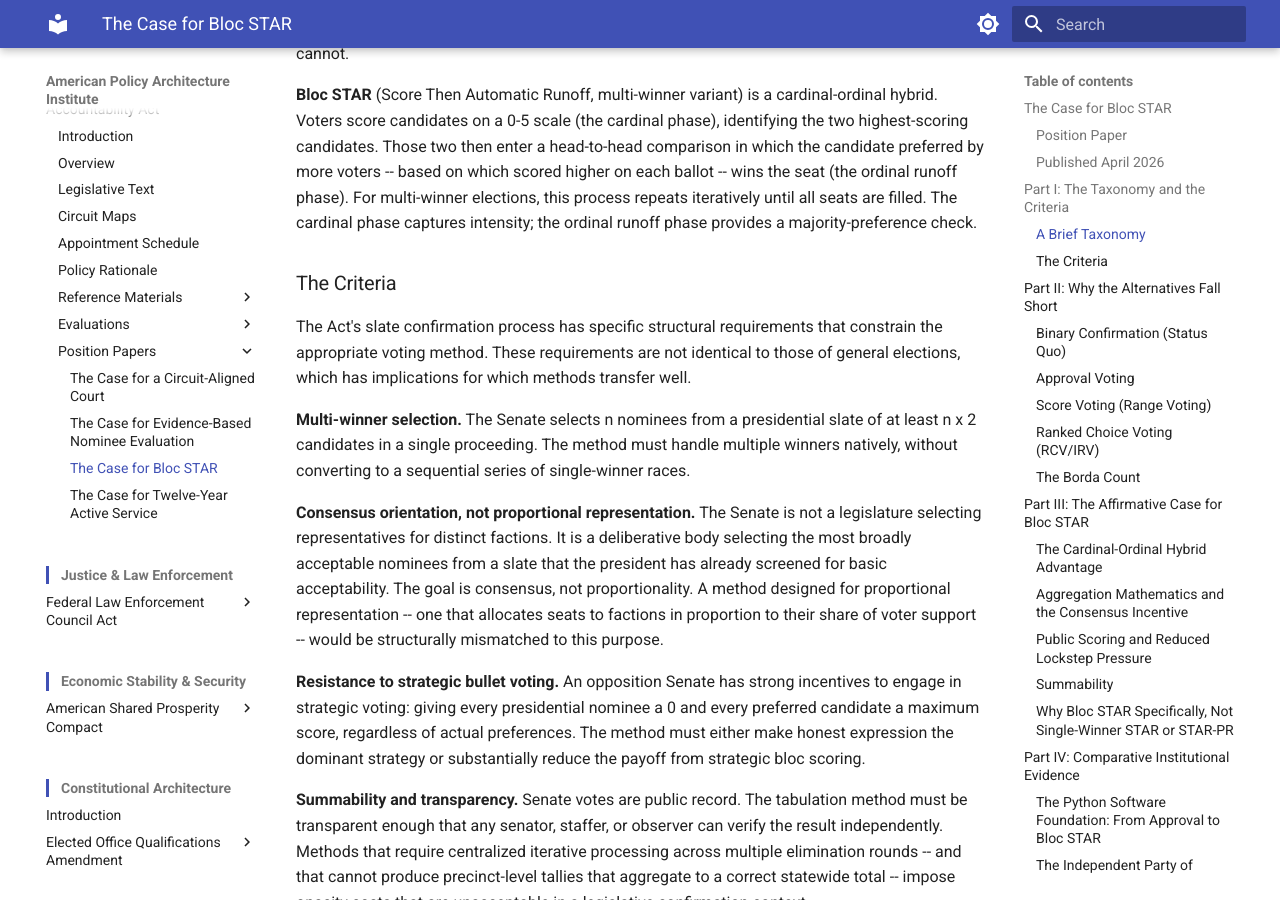
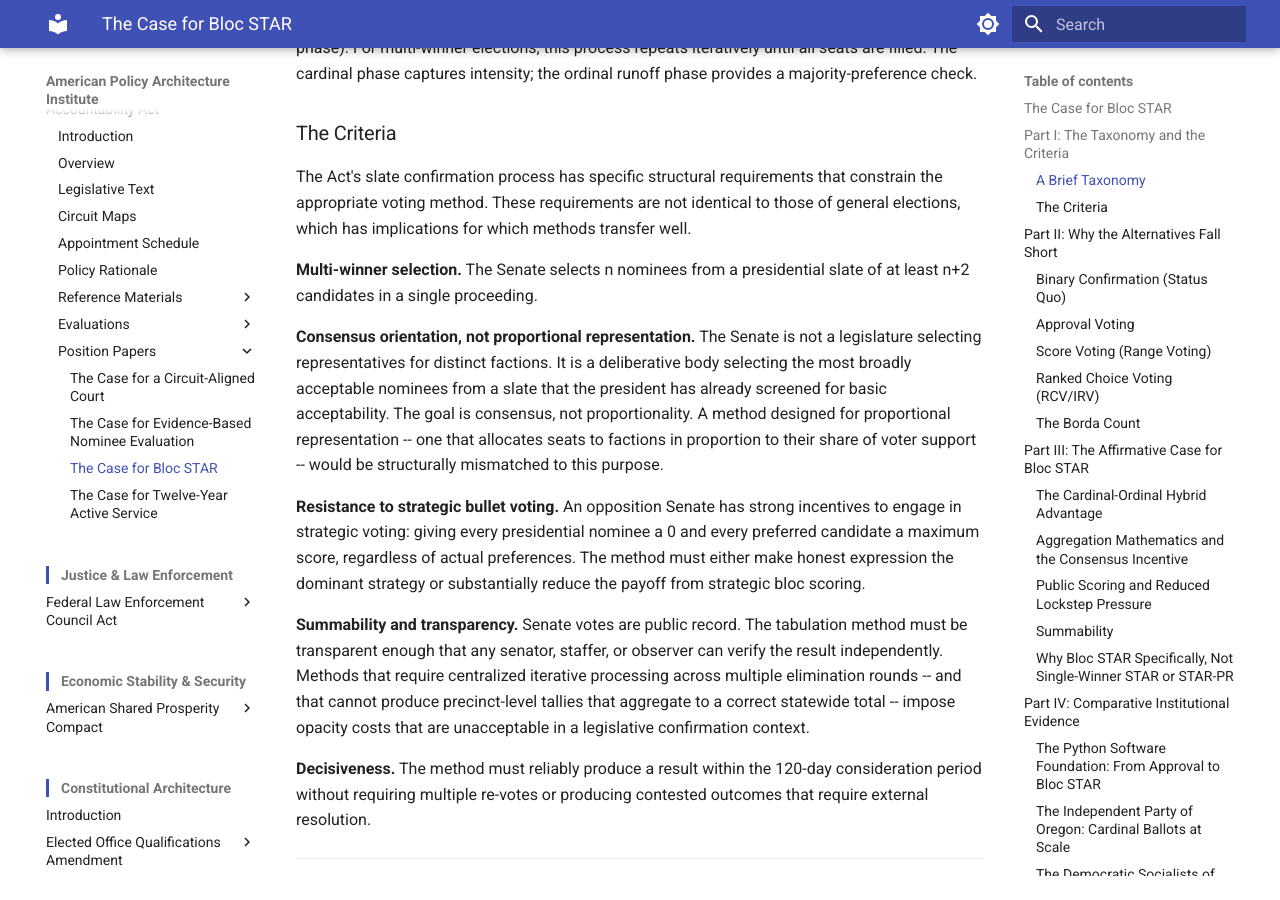
Before and after one commit to albertintech/apai, an MkDocs documentation site: the page built from docs/judiciary/fjbaa/the-case-for-bloc-star.md, in a window 1280 px wide and 900 px high, scrolled down 1445 px. Built offline with MkDocs 1.6.1 and Material for MkDocs 9.7.7, drawn with Linux system fonts in a browser that asks for light colours; some of the changed lines change nothing that is shown; some of the changed text lies outside the part shown.

Commit message:
Update the-case-for-bloc-star.md

```diff
--- a/docs/judiciary/fjbaa/the-case-for-bloc-star.md
+++ b/docs/judiciary/fjbaa/the-case-for-bloc-star.md
@@ -1,12 +1,6 @@
 # Federal Judicial Balance and Accountability Act
 
 ## The Case for Bloc STAR
-
-### Position Paper
-
-### Published April 2026
-
-Based on Rev 2.3 of the Federal Judicial Balance and Accountability Act
 
 ---
 
@@ -34,7 +28,7 @@
 
 The Act's slate confirmation process has specific structural requirements that constrain the appropriate voting method. These requirements are not identical to those of general elections, which has implications for which methods transfer well.
 
-**Multi-winner selection.** The Senate selects n nominees from a presidential slate of at least n x 2 candidates in a single proceeding. The method must handle multiple winners natively, without converting to a sequential series of single-winner races.
+**Multi-winner selection.** The Senate selects n nominees from a presidential slate of at least n+2 candidates in a single proceeding.
 
 **Consensus orientation, not proportional representation.** The Senate is not a legislature selecting representatives for distinct factions. It is a deliberative body selecting the most broadly acceptable nominees from a slate that the president has already screened for basic acceptability. The goal is consensus, not proportionality. A method designed for proportional representation -- one that allocates seats to factions in proportion to their share of voter support -- would be structurally mismatched to this purpose.
 
@@ -217,15 +211,19 @@
 <!--
 ## Revision History
 
-**Revision 1.0** (Current)
+**Revision 2.6** (Current)
+- Alignment review against FJBAA Rev 2.6
+- Updated slate sizing formula from multiplier-based (n×2) to structurally derived (n+2 minimum, no maximum)
+- Removed multi-winner criterion sentence that contradicted the correct sequential single-winner rounds procedure established in Rev 2.5
+- DPS 3.1 header and footer compliance applied
+
+**Revision 1.0**
 - Initial publication
 -->
 
 *Revision history available in the raw file.*
 
-> [Download this document](https://github.com/albertintech/apai/blob/main/docs/judiciary/fjbaa/the-case-for-bloc-star.md) (opens on GitHub -- click the download button)
-
-*Last revised April 2026*
+> 📥 [Download this document](https://github.com/albertintech/apai/blob/main/docs/judiciary/fjbaa/the-case-for-bloc-star.md) (opens on GitHub -- click the ⬇ download button)
 
 ---
 
```
